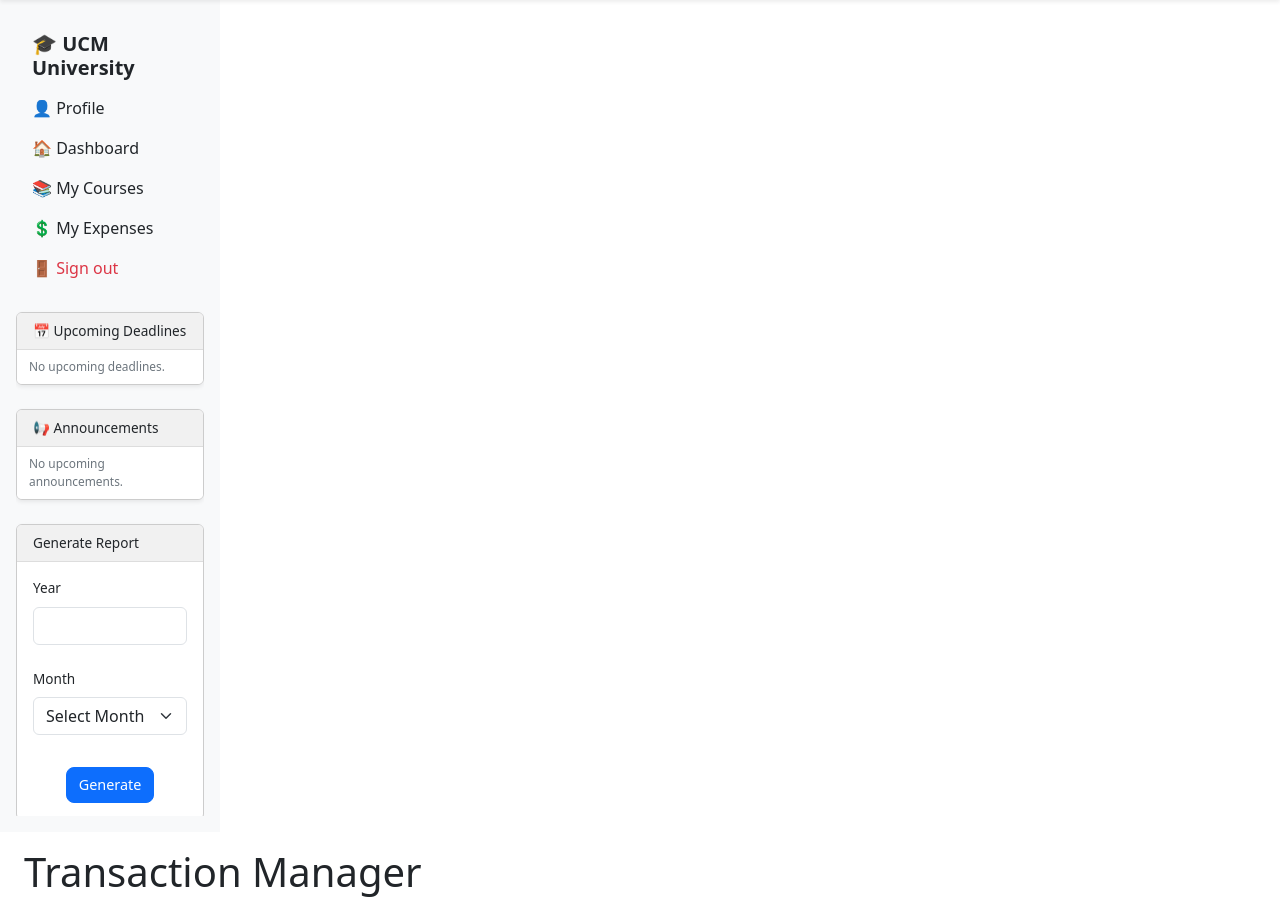
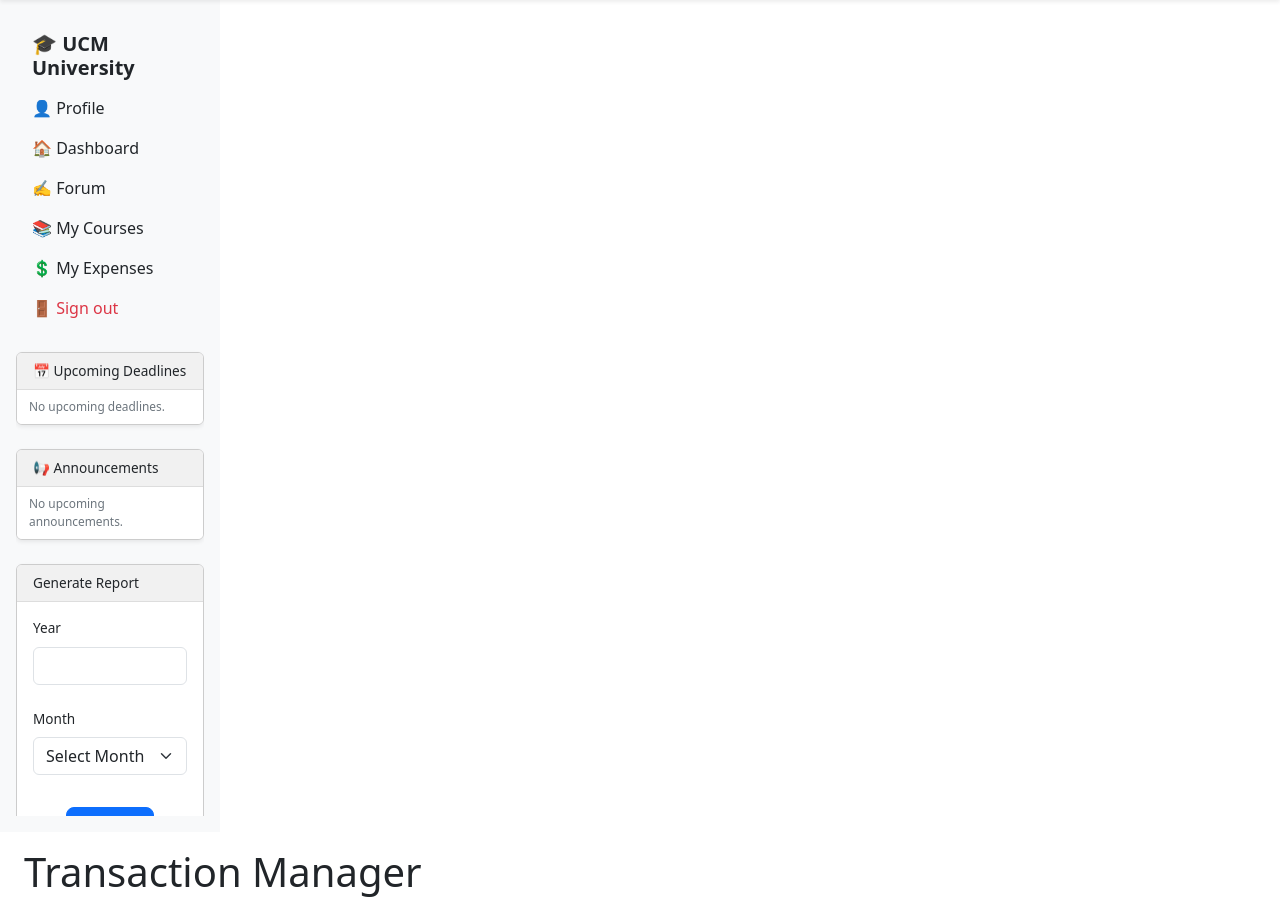
Before and after one commit to gerardoriveradoesstuff/CSE108GROUPProject, a Flask app: page /finance in a window 1280 px wide. Shown: the part 53-951 px from the top of the page. Run offline with Flask 3, Linux system fonts and the light colour scheme; data that the repository does not hold is empty.

Commit message:
feat: Add forum link to sidebar navigation

```diff
--- a/templates/template-sidebar.html
+++ b/templates/template-sidebar.html
@@ -4,6 +4,7 @@
         <ul class="nav flex-column">
             <li class="nav-item"><a class="nav-link" href="{{ url_for('main.profile') }}">👤 Profile</a></li>
             <li class="nav-item"><a class="nav-link" href="{{ url_for('main.student_dashboard') }}">🏠 Dashboard</a></li>
+            <li class="nav-item"><a class="nav-link" href="{{ url_for('main.forum') }}">✍️ Forum</a></li>
             <li class="nav-item"><a class="nav-link" href="{{ url_for('main.my_courses') }}">📚 My Courses</a></li>
             <li class="nav-item"><a class="nav-link" href="{{ url_for('main.finance_dashboard') }}">💲 My Expenses</a>
             </li>
```
